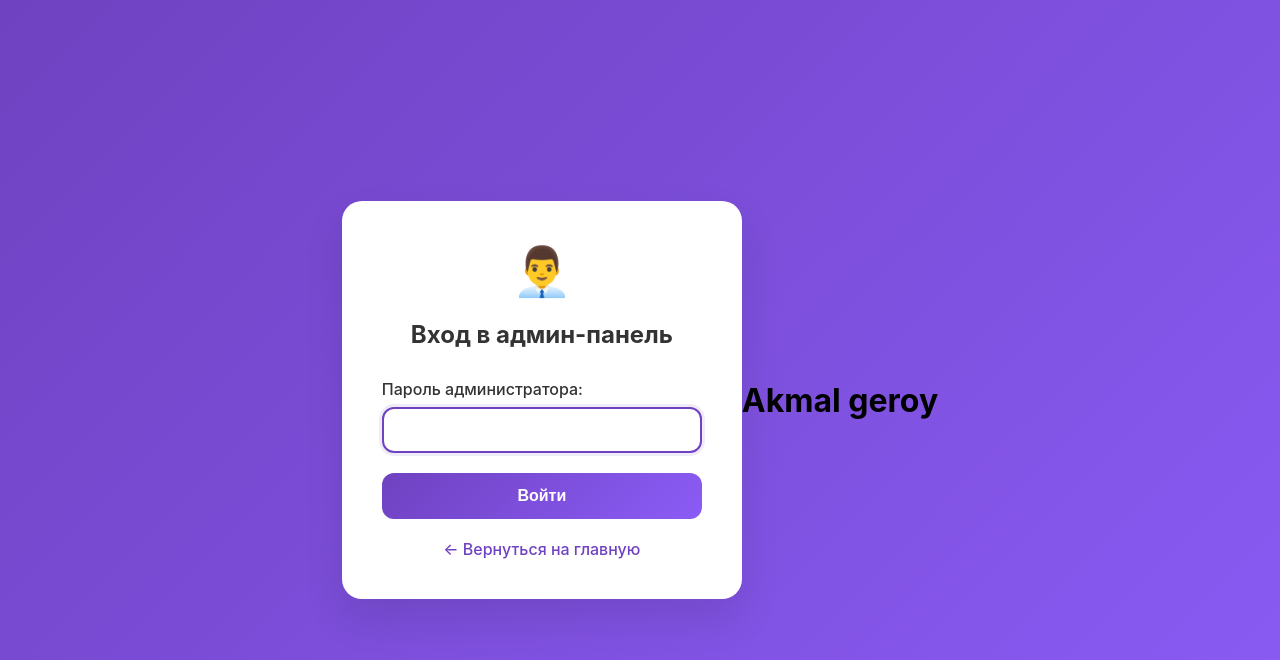
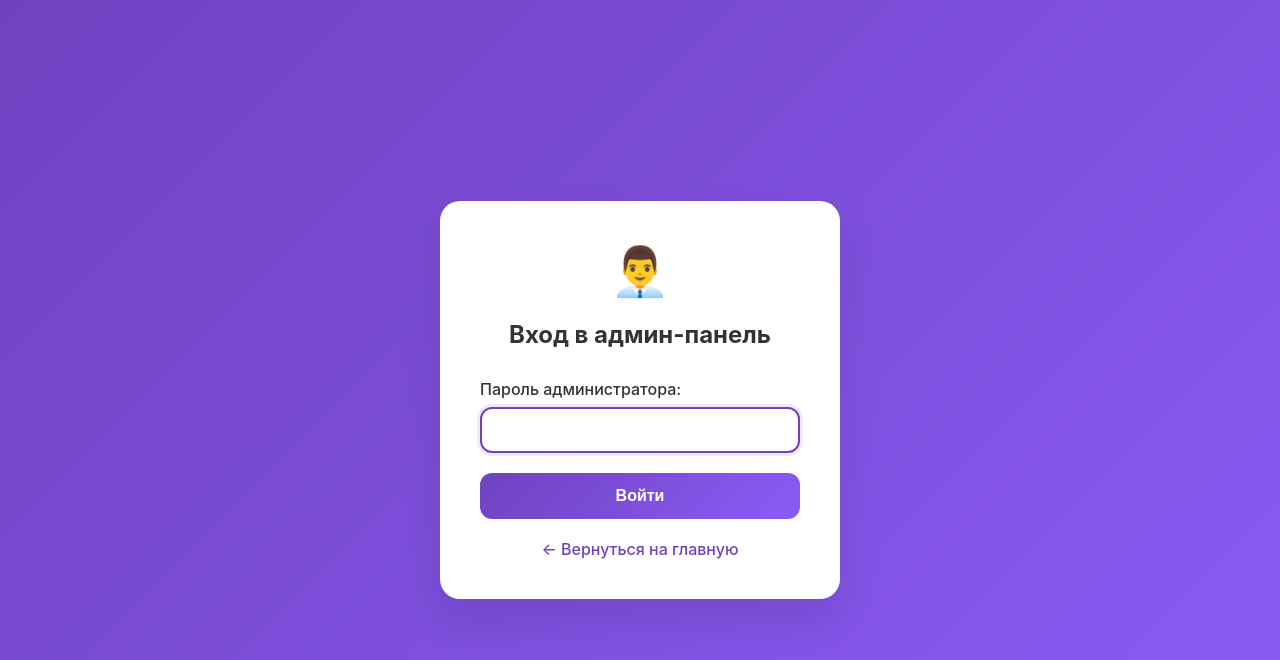
Before and after one commit to DUCHARHA/SAIT-Ducharkha, a Flask app: page /admin in a window 1280 px wide. Shown: the top 660 px of the page. Run offline with Flask 3, Linux system fonts and the light colour scheme.

Commit message:
Revert "DSAd"

```diff
--- a/templates/admin_login.html
+++ b/templates/admin_login.html
@@ -130,9 +130,3 @@
     </div>
 </body>
 </html>
-
-
-
-<h1>
-    Akmal geroy
-</h1>
```
